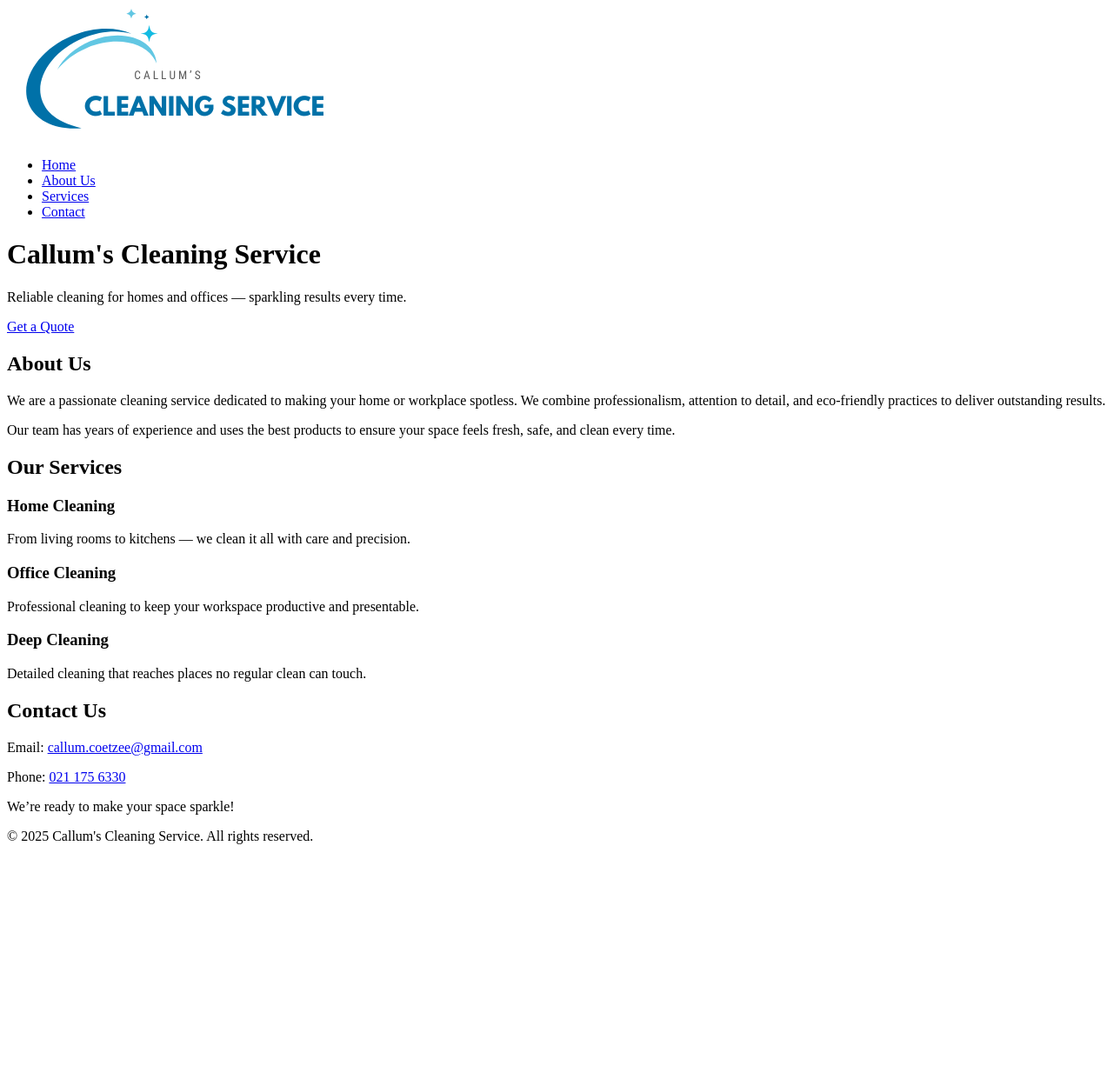
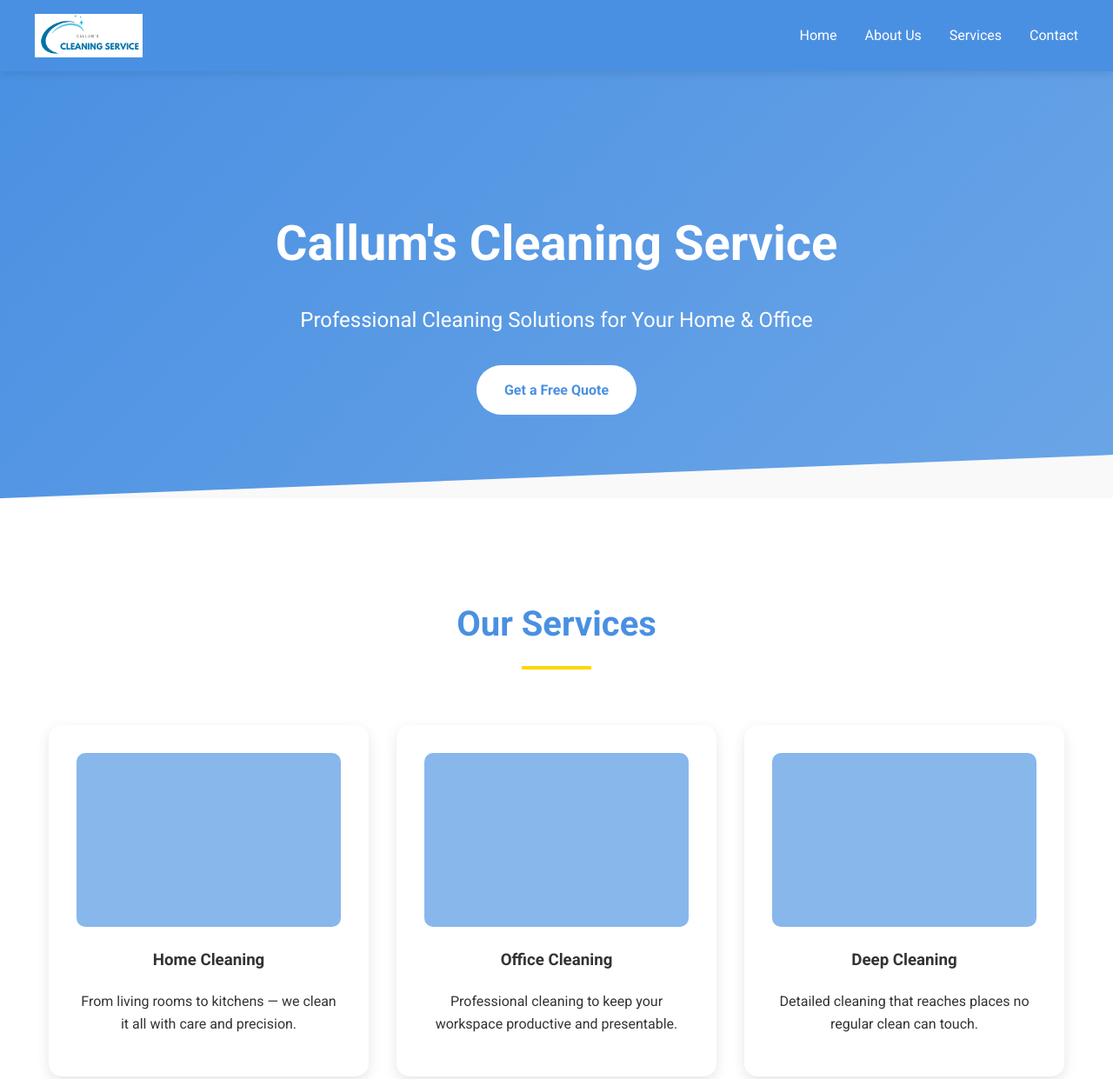
Before and after one commit to CalCode110/Callum-s-Cleaning-Service-Website, a plain HTML site: page index.html in a window 1280 px wide. Shown: the top 1241 px of the page at 87% size. Before the commit the page ends 987 px from the top, so only its background shows below. Drawn offline with Linux system fonts and the light colour scheme.

Commit message:
Updated website and bug fixes

```diff
--- a/assets/css/style.css
+++ b/assets/css/style.css
@@ -1,19 +1,28 @@
-/* Base styles */
+:root {
+  --primary-color: #4A90E2;
+  --primary-light: #6BA5E7;
+  --accent-color: #ffd700;
+  --text-dark: #333;
+  --text-light: #fff;
+  --background-light: #f9f9f9;
+}
+
 body {
   margin: 0;
   font-family: 'Roboto', sans-serif;
   line-height: 1.6;
-  color: #333;
+  color: var(--text-dark);
   scroll-behavior: smooth;
 }
 
-/* Navigation */
+/* Navigation Styles */
 nav {
-  position: sticky;
+  position: fixed;
   top: 0;
+  width: 100%;
   z-index: 1000;
-  background-color: #E3F2FD; /* Soft blue color */
-  box-shadow: 0 2px 4px rgba(0,0,0,0.1);
+  background: var(--primary-color);
+  box-shadow: 0 2px 10px rgba(0,0,0,0.1);
 }
 
 .nav-container {
@@ -25,14 +34,13 @@ nav {
   margin: 0 auto;
 }
 
-.logo-container {
-  padding: 0.5rem;
+.nav-logo {
+  height: 50px;
+  transition: transform 0.3s ease;
 }
 
-.nav-logo {
-  height: 60px;
-  width: auto;
-  display: block;
+.nav-logo:hover {
+  transform: scale(1.05);
 }
 
 nav ul {
@@ -44,23 +52,24 @@ nav ul {
 }
 
 nav ul li a {
-  color: #1976D2;
-  font-weight: 600;
+  color: var(--text-light);
   text-decoration: none;
+  font-weight: 500;
   transition: color 0.3s ease;
 }
 
 nav ul li a:hover {
-  color: #0D47A1;
+  color: var(--accent-color);
 }
 
 /* Hero Section */
 .hero {
   position: relative;
-  background: linear-gradient(135deg, #E3F2FD, #90CAF9);
-  color: #1565C0;
-  padding: 8rem 2rem;
+  background: linear-gradient(135deg, var(--primary-color), var(--primary-light));
+  color: var(--text-light);
+  padding: 8rem 2rem 6rem;
   text-align: center;
+  margin-top: 70px; /* Account for fixed nav */
   overflow: hidden;
 }
 
@@ -83,112 +92,113 @@ nav ul li a:hover {
   animation: fadeInUp 1.2s ease forwards;
 }
 
-.angled-overlay {
+.hero-shape {
   position: absolute;
-  bottom: 0;
+  bottom: -50px;
   left: 0;
   width: 100%;
   height: 100px;
-  background: white;
-  clip-path: polygon(0 100%, 100% 0, 100% 100%);
+  background: var(--background-light);
+  clip-path: polygon(0 50%, 100% 0, 100% 100%, 0% 100%);
 }
 
 /* Buttons */
 .btn {
   display: inline-block;
-  background: #1976D2;
-  color: white;
+  background: var(--text-light);
+  color: var(--primary-color);
   padding: 1rem 2rem;
   border-radius: 30px;
   text-decoration: none;
   font-weight: bold;
-  transition: transform 0.3s ease, background 0.3s ease;
+  transition: all 0.3s ease;
+  animation: fadeInUp 1.4s ease forwards;
 }
 
 .btn:hover {
-  background: #1565C0;
-  transform: translateY(-2px);
+  background: var(--accent-color);
+  transform: translateY(-3px);
+  box-shadow: 0 5px 15px rgba(0,0,0,0.2);
 }
 
-/* Services Section */
-.services {
-  position: relative;
-  padding: 6rem 2rem;
-  background: #fff;
+/* Section Styles */
+section {
+  padding: 5rem 2rem;
+  max-width: 1200px;
+  margin: 0 auto;
 }
 
-.section-angle-top {
-  position: absolute;
-  top: 0;
-  left: 0;
-  width: 100%;
-  height: 100px;
-  background: #E3F2FD;
-  clip-path: polygon(0 0, 100% 0, 100% 100%);
+.section-header {
+  text-align: center;
+  margin-bottom: 3rem;
 }
 
-.section-angle-bottom {
-  position: absolute;
-  bottom: 0;
-  left: 0;
-  width: 100%;
-  height: 100px;
-  background: #fff;
-  clip-path: polygon(0 0, 100% 100%, 0 100%);
+.section-header h2 {
+  font-size: 2.5rem;
+  color: var(--primary-color);
+  margin-bottom: 1rem;
 }
 
+.accent-line {
+  width: 80px;
+  height: 4px;
+  background: var(--accent-color);
+  margin: 0 auto;
+}
+
+/* Service Cards */
 .service-cards {
   display: grid;
   grid-template-columns: repeat(auto-fit, minmax(300px, 1fr));
   gap: 2rem;
-  max-width: 1200px;
-  margin: 3rem auto;
-  position: relative;
-  z-index: 2;
+  padding: 1rem;
 }
 
 .card {
-  background: white;
+  background: var(--text-light);
   border-radius: 15px;
   padding: 2rem;
-  box-shadow: 0 4px 15px rgba(0,0,0,0.1);
-  transition: transform 0.3s ease;
+  text-align: center;
+  box-shadow: 0 5px 15px rgba(0,0,0,0.1);
+  transition: transform 0.3s ease, box-shadow 0.3s ease;
 }
 
 .card:hover {
   transform: translateY(-10px);
+  box-shadow: 0 8px 25px rgba(0,0,0,0.2);
 }
 
 .card-image-placeholder {
   width: 100%;
   height: 200px;
-  background: #E3F2FD;
+  background: var(--primary-light);
   border-radius: 10px;
   margin-bottom: 1.5rem;
-}
-
-/* About Section */
-.about {
-  background: #fff;
-  padding: 6rem 2rem;
-  max-width: 1000px;
-  margin: 0 auto;
+  opacity: 0.8;
 }
 
 /* Contact Section */
 .contact {
-  position: relative;
-  background: #E3F2FD;
-  padding: 6rem 2rem;
+  background: var(--background-light);
   text-align: center;
+}
+
+.contact a {
+  color: var(--primary-color);
+  text-decoration: none;
+  transition: color 0.3s ease;
+}
+
+.contact a:hover {
+  color: var(--primary-light);
 }
 
 /* Footer */
 footer {
-  background: #1976D2;
-  color: white;
+  background: var(--text-dark);
+  color: var(--text-light);
   text-align: center;
-  padding: 1.5rem;
+  padding: 2rem;
 }
 
 /* Animations */
@@ -223,13 +233,18 @@ footer {
 
   nav ul {
     margin-top: 1rem;
-    gap: 1rem;
+    flex-wrap: wrap;
+    justify-content: center;
   }
 
   .hero-content h1 {
     font-size: 2.5rem;
   }
 
+  .hero-content p {
+    font-size: 1.2rem;
+  }
+
   .service-cards {
     grid-template-columns: 1fr;
   }
--- a/index.html
+++ b/index.html
@@ -4,13 +4,12 @@
   <meta charset="utf-8">
   <meta name="viewport" content="width=device-width,initial-scale=1">
   <title>Callum's Cleaning Service</title>
-  <link rel="stylesheet" href="assets/css/styles.css">
+  <link rel="stylesheet" href="assets/css/style.css"> <!-- Note: corrected from styles.css to style.css -->
   <link rel="preconnect" href="https://fonts.googleapis.com">
   <link rel="preconnect" href="https://fonts.gstatic.com" crossorigin>
   <link href="https://fonts.googleapis.com/css2?family=Roboto:wght@400;700&display=swap" rel="stylesheet">
 </head>
 <body>
-
   <!-- Navigation Bar -->
   <nav>
     <div class="nav-container">
@@ -28,44 +27,55 @@
   <header id="home" class="hero">
     <div class="hero-content">
       <h1>Callum's Cleaning Service</h1>
-      <p>Reliable cleaning for homes and offices — sparkling results every time.</p>
-      <a href="#contact" class="btn">Get a Quote</a>
+      <p>Professional Cleaning Solutions for Your Home & Office</p>
+      <a href="#contact" class="btn">Get a Free Quote</a>
     </div>
-    <div class="hero-background"></div>
+    <div class="hero-shape"></div>
   </header>
-
-  <!-- About Section -->
-  <section id="about" class="about fade-in">
-    <h2>About Us</h2>
-    <p>We are a passionate cleaning service dedicated to making your home or workplace spotless. We combine professionalism, attention to detail, and eco-friendly practices to deliver outstanding results.</p>
-    <p>Our team has years of experience and uses the best products to ensure your space feels fresh, safe, and clean every time.</p>
-  </section>
 
   <!-- Services Section -->
   <section id="services" class="services fade-in">
-    <h2>Our Services</h2>
+    <div class="section-header">
+      <h2>Our Services</h2>
+      <div class="accent-line"></div>
+    </div>
     <div class="service-cards">
       <div class="card">
+        <div class="card-image-placeholder"></div>
         <h3>Home Cleaning</h3>
         <p>From living rooms to kitchens — we clean it all with care and precision.</p>
       </div>
       <div class="card">
+        <div class="card-image-placeholder"></div>
         <h3>Office Cleaning</h3>
         <p>Professional cleaning to keep your workspace productive and presentable.</p>
       </div>
       <div class="card">
+        <div class="card-image-placeholder"></div>
         <h3>Deep Cleaning</h3>
         <p>Detailed cleaning that reaches places no regular clean can touch.</p>
       </div>
     </div>
   </section>
 
+  <!-- About Section -->
+  <section id="about" class="about fade-in">
+    <div class="section-header">
+      <h2>About Us</h2>
+      <div class="accent-line"></div>
+    </div>
+    <p>We are a passionate cleaning service dedicated to making your home or workplace spotless. We combine professionalism, attention to detail, and eco-friendly practices to deliver outstanding results.</p>
+  </section>
+
   <!-- Contact Section -->
   <section id="contact" class="contact fade-in">
-    <h2>Contact Us</h2>
+    <div class="section-header">
+      <h2>Contact Us</h2>
+      <div class="accent-line"></div>
+    </div>
     <p>Email: <a href="mailto:callum.coetzee@gmail.com">callum.coetzee@gmail.com</a></p>
     <p>Phone: <a href="tel:+64211756330">021 175 6330</a></p>
-    <p>We’re ready to make your space sparkle!</p>
+    <p>We're ready to make your space sparkle!</p>
   </section>
 
   <!-- Footer -->
@@ -99,6 +109,5 @@
 
     faders.forEach(fader => { appearOnScroll.observe(fader); });
   </script>
-
 </body>
 </html>
```
